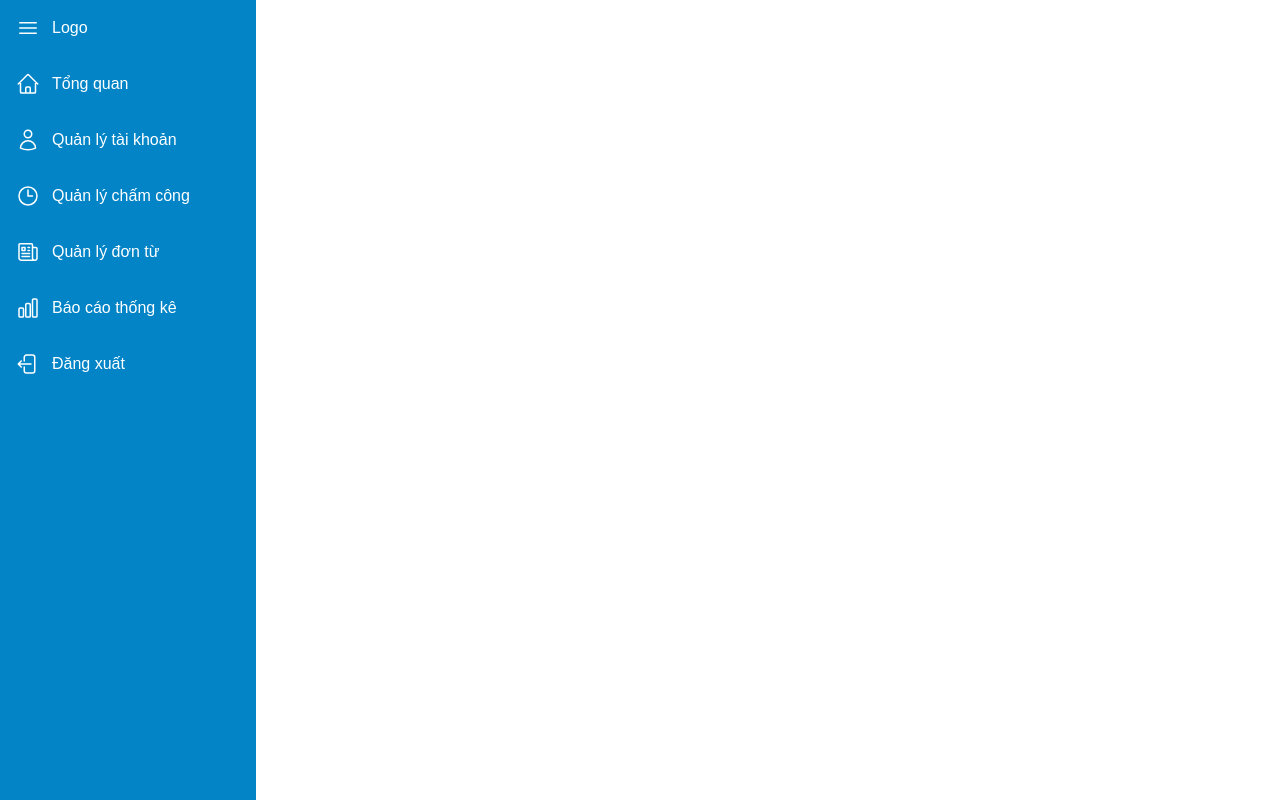
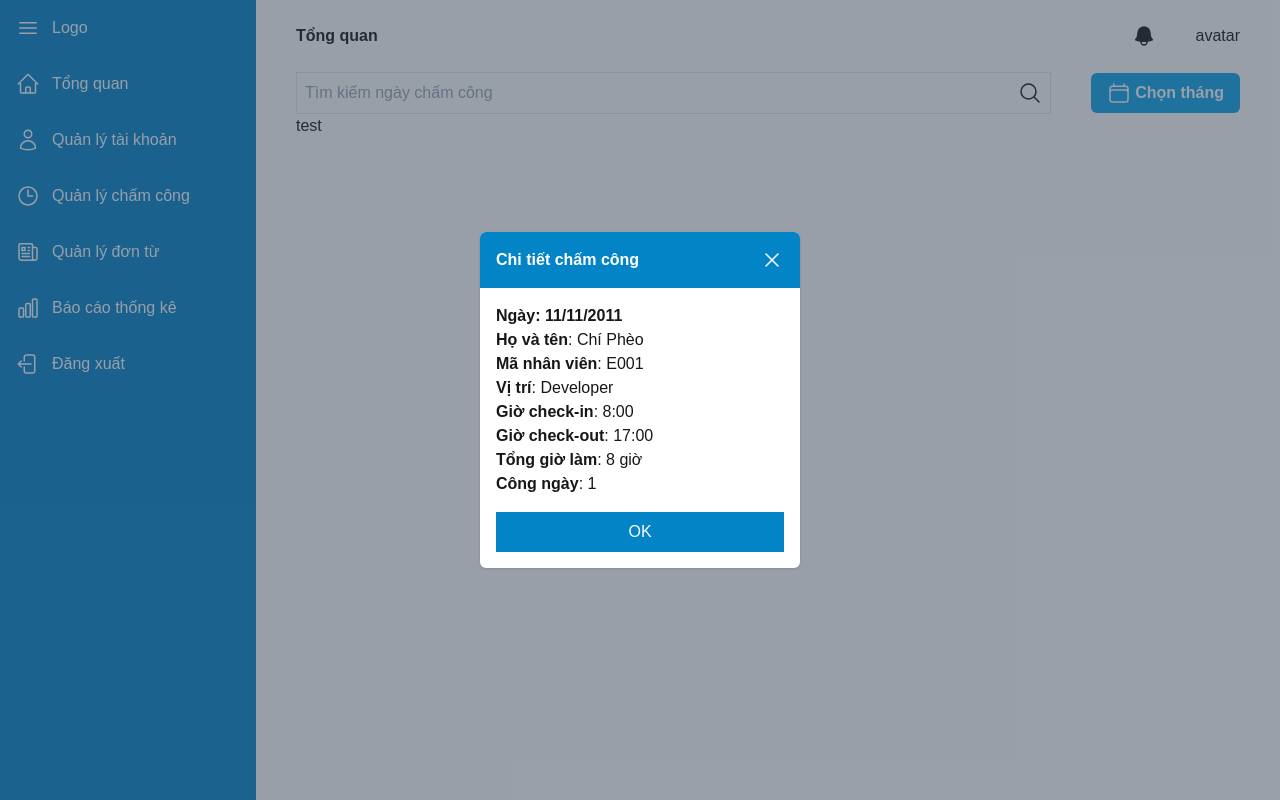
Before and after one commit to sinhnguyen777/time-tracking-web, a Next.js app: page /home in a window 1280 px wide. Built offline with nearby package versions, Linux system fonts and the light colour scheme.

Commit message:
feat: add calendar popup

```diff
--- a/package.json
+++ b/package.json
@@ -17,7 +17,9 @@
     "prepare": "husky"
   },
   "dependencies": {
+    "@ant-design/cssinjs": "^1.22.0",
     "@reduxjs/toolkit": "^2.3.0",
+    "antd": "^5.22.1",
     "eslint-config-prettier": "^9.1.0",
     "eslint-plugin-prettier": "^5.2.1",
     "next": "15.0.2",
--- /dev/null
+++ b/src/components/calendar/index.tsx
@@ -0,0 +1,5 @@
+const Calendar = () => {
+  return <div>test</div>;
+};
+
+export default Calendar;
--- a/src/components/layout/icon-list.ts
+++ b/src/components/layout/icon-list.ts
@@ -1,13 +1,28 @@
-const IconList = {
-  Home: "m2.25 12 8.954-8.955c.44-.439 1.152-.439 1.591 0L21.75 12M4.5 9.75v10.125c0 .621.504 1.125 1.125 1.125H9.75v-4.875c0-.621.504-1.125 1.125-1.125h2.25c.621 0 1.125.504 1.125 1.125V21h4.125c.621 0 1.125-.504 1.125-1.125V9.75M8.25 21h8.25",
-  User: "M15.75 6a3.75 3.75 0 1 1-7.5 0 3.75 3.75 0 0 1 7.5 0ZM4.501 20.118a7.5 7.5 0 0 1 14.998 0A17.933 17.933 0 0 1 12 21.75c-2.676 0-5.216-.584-7.499-1.632Z",
-  Clock: "M12 6v6h4.5m4.5 0a9 9 0 1 1-18 0 9 9 0 0 1 18 0Z",
-  Calendar:
-    "M12 7.5h1.5m-1.5 3h1.5m-7.5 3h7.5m-7.5 3h7.5m3-9h3.375c.621 0 1.125.504 1.125 1.125V18a2.25 2.25 0 0 1-2.25 2.25M16.5 7.5V18a2.25 2.25 0 0 0 2.25 2.25M16.5 7.5V4.875c0-.621-.504-1.125-1.125-1.125H4.125C3.504 3.75 3 4.254 3 4.875V18a2.25 2.25 0 0 0 2.25 2.25h13.5M6 7.5h3v3H6v-3Z",
-  Statistic:
-    "M3 13.125C3 12.504 3.504 12 4.125 12h2.25c.621 0 1.125.504 1.125 1.125v6.75C7.5 20.496 6.996 21 6.375 21h-2.25A1.125 1.125 0 0 1 3 19.875v-6.75ZM9.75 8.625c0-.621.504-1.125 1.125-1.125h2.25c.621 0 1.125.504 1.125 1.125v11.25c0 .621-.504 1.125-1.125 1.125h-2.25a1.125 1.125 0 0 1-1.125-1.125V8.625ZM16.5 4.125c0-.621.504-1.125 1.125-1.125h2.25C20.496 3 21 3.504 21 4.125v15.75c0 .621-.504 1.125-1.125 1.125h-2.25a1.125 1.125 0 0 1-1.125-1.125V4.125Z",
-  LogOut:
-    "M8.25 9V5.25A2.25 2.25 0 0 1 10.5 3h6a2.25 2.25 0 0 1 2.25 2.25v13.5A2.25 2.25 0 0 1 16.5 21h-6a2.25 2.25 0 0 1-2.25-2.25V15m-3 0-3-3m0 0 3-3m-3 3H15",
-};
+const IconList = [
+  {
+    title: "Tổng quan",
+    icon: "m2.25 12 8.954-8.955c.44-.439 1.152-.439 1.591 0L21.75 12M4.5 9.75v10.125c0 .621.504 1.125 1.125 1.125H9.75v-4.875c0-.621.504-1.125 1.125-1.125h2.25c.621 0 1.125.504 1.125 1.125V21h4.125c.621 0 1.125-.504 1.125-1.125V9.75M8.25 21h8.25",
+  },
+  {
+    title: "Quản lý tài khoản",
+    icon: "M15.75 6a3.75 3.75 0 1 1-7.5 0 3.75 3.75 0 0 1 7.5 0ZM4.501 20.118a7.5 7.5 0 0 1 14.998 0A17.933 17.933 0 0 1 12 21.75c-2.676 0-5.216-.584-7.499-1.632Z",
+  },
+  {
+    title: "Quản lý chấm công",
+    icon: "M12 6v6h4.5m4.5 0a9 9 0 1 1-18 0 9 9 0 0 1 18 0Z",
+  },
+  {
+    title: "Quản lý đơn từ",
+    icon: "M12 7.5h1.5m-1.5 3h1.5m-7.5 3h7.5m-7.5 3h7.5m3-9h3.375c.621 0 1.125.504 1.125 1.125V18a2.25 2.25 0 0 1-2.25 2.25M16.5 7.5V18a2.25 2.25 0 0 0 2.25 2.25M16.5 7.5V4.875c0-.621-.504-1.125-1.125-1.125H4.125C3.504 3.75 3 4.254 3 4.875V18a2.25 2.25 0 0 0 2.25 2.25h13.5M6 7.5h3v3H6v-3Z",
+  },
+  {
+    title: "Báo cáo thống kê",
+    icon: "M3 13.125C3 12.504 3.504 12 4.125 12h2.25c.621 0 1.125.504 1.125 1.125v6.75C7.5 20.496 6.996 21 6.375 21h-2.25A1.125 1.125 0 0 1 3 19.875v-6.75ZM9.75 8.625c0-.621.504-1.125 1.125-1.125h2.25c.621 0 1.125.504 1.125 1.125v11.25c0 .621-.504 1.125-1.125 1.125h-2.25a1.125 1.125 0 0 1-1.125-1.125V8.625ZM16.5 4.125c0-.621.504-1.125 1.125-1.125h2.25C20.496 3 21 3.504 21 4.125v15.75c0 .621-.504 1.125-1.125 1.125h-2.25a1.125 1.125 0 0 1-1.125-1.125V4.125Z",
+  },
+  {
+    title: "Đăng xuất",
+    icon: "M8.25 9V5.25A2.25 2.25 0 0 1 10.5 3h6a2.25 2.25 0 0 1 2.25 2.25v13.5A2.25 2.25 0 0 1 16.5 21h-6a2.25 2.25 0 0 1-2.25-2.25V15m-3 0-3-3m0 0 3-3m-3 3H15",
+  },
+];
 
 export default IconList;
--- a/src/components/layout/index.tsx
+++ b/src/components/layout/index.tsx
@@ -1,8 +1,14 @@
+import React, { ReactNode } from "react";
 import SidebarItem from "./sidebar-item";
 import IconList from "./icon-list";
 
-const Sidebar = () => {
+interface Props {
+  children: ReactNode;
+}
+
+const Layout: React.FC<Props> = ({ children }) => {
   return (
+    <div className="flex">
       <div className="bg-sky-600 w-1/5 text-white h-lvh [&_i]:mr-3">
         <div className="flex p-4 [&>*]:cursor-pointer">
           <i>
@@ -23,16 +29,17 @@ const Sidebar = () => {
           </i>
           <div>Logo</div>
         </div>
-      <ul className="">
-        <SidebarItem title="Tổng quan" icon={IconList.Home} />
-        <SidebarItem title="Quản lý tài khoản" icon={IconList.User} />
-        <SidebarItem title="Quản lý chấm công" icon={IconList.Clock} />
-        <SidebarItem title="Quản lý đơn từ" icon={IconList.Calendar} />
-        <SidebarItem title="Báo cáo thống kê" icon={IconList.Statistic} />
-        <SidebarItem title="Đăng xuất" icon={IconList.LogOut} />
+        <ul>
+          {IconList.map((item, index) => {
+            return (
+              <SidebarItem title={item.title} icon={item.icon} key={index} />
+            );
+          })}
         </ul>
+      </div>
+      <main className="w-4/5 px-10">{children}</main>
     </div>
   );
 };
 
-export default Sidebar;
+export default Layout;
--- /dev/null
+++ b/src/components/layout/menu.tsx
@@ -0,0 +1,27 @@
+interface Props {
+  title: string;
+}
+const Menu: React.FC<Props> = ({ title }) => {
+  return (
+    <nav className="flex [&>*]:py-6 justify-center items-center">
+      <h1 className="font-bold flex-1">{title}</h1>
+      <button type="button" className="ml-10">
+        <svg
+          xmlns="http://www.w3.org/2000/svg"
+          viewBox="0 0 24 24"
+          fill="currentColor"
+          className="size-6"
+        >
+          <path
+            fillRule="evenodd"
+            d="M5.25 9a6.75 6.75 0 0 1 13.5 0v.75c0 2.123.8 4.057 2.118 5.52a.75.75 0 0 1-.297 1.206c-1.544.57-3.16.99-4.831 1.243a3.75 3.75 0 1 1-7.48 0 24.585 24.585 0 0 1-4.831-1.244.75.75 0 0 1-.298-1.205A8.217 8.217 0 0 0 5.25 9.75V9Zm4.502 8.9a2.25 2.25 0 1 0 4.496 0 25.057 25.057 0 0 1-4.496 0Z"
+            clipRule="evenodd"
+          />
+        </svg>
+      </button>
+      <div className="ml-10">avatar</div>
+    </nav>
+  );
+};
+
+export default Menu;
--- /dev/null
+++ b/src/components/popup/calendar-popup/index.tsx
@@ -0,0 +1,62 @@
+const TimeKeepingDetails = () => {
+  return (
+    <div className="absolute w-full h-full top-0 left-0 bg-slate-700 bg-opacity-50">
+      <div className="w-1/4 shadow rounded-md absolute top-1/2 left-1/2 bg-white -translate-x-1/2 -translate-y-1/2">
+        <div className="p-4 rounded-t-md font-bold flex bg-sky-600 text-white justify-between items-center">
+          <div>Chi tiết chấm công</div>
+          <div>
+            <button className="flex items-center">
+              <svg
+                xmlns="http://www.w3.org/2000/svg"
+                fill="none"
+                viewBox="0 0 24 24"
+                strokeWidth={1.5}
+                stroke="currentColor"
+                className="size-6"
+              >
+                <path
+                  strokeLinecap="round"
+                  strokeLinejoin="round"
+                  d="M6 18 18 6M6 6l12 12"
+                />
+              </svg>
+            </button>
+          </div>
+        </div>
+        <div className="[&_span]:font-bold p-4">
+          <div>
+            <span>Ngày: 11/11/2011</span>
+          </div>
+          <div>
+            <span>Họ và tên</span>: Chí Phèo
+          </div>
+          <div>
+            <span>Mã nhân viên</span>: E001
+          </div>
+          <div>
+            <span>Vị trí</span>: Developer
+          </div>
+          <div>
+            <span>Giờ check-in</span>: 8:00
+          </div>
+          <div>
+            <span>Giờ check-out</span>: 17:00
+          </div>
+          <div>
+            <span>Tổng giờ làm</span>: 8 giờ
+          </div>
+          <div>
+            <span>Công ngày</span>: 1
+          </div>
+        </div>
+        <div className="px-4 pb-4">
+          <button type="button" className="bg-sky-600 text-white w-full py-2">
+            OK
+          </button>
+        </div>
+      </div>
+    </div>
+  );
+};
+
+export default TimeKeepingDetails;
--- a/src/pages/home/index.tsx
+++ b/src/pages/home/index.tsx
@@ -1,7 +1,69 @@
-import Sidebar from "@/components/layout";
+import Calendar from "@/components/calendar";
+import Layout from "@/components/layout";
+import Menu from "@/components/layout/menu";
+import TimeKeepingDetails from "@/components/popup/calendar-popup";
 
 const Test = () => {
-  return <Sidebar />;
+  return (
+    <Layout>
+      <Menu title="Tổng quan" />
+      <div>
+        <div className="flex justify-center items-center">
+          <div className="flex flex-1 mr-10 border">
+            <div className="flex-1">
+              <input
+                type="text"
+                className="w-full outline-none py-2 pl-2"
+                placeholder="Tìm kiếm ngày chấm công"
+              />
+            </div>
+            <button className="flex justify-center items-center p-2">
+              <svg
+                xmlns="http://www.w3.org/2000/svg"
+                fill="none"
+                viewBox="0 0 24 24"
+                strokeWidth={1.5}
+                stroke="currentColor"
+                className="size-6"
+              >
+                <path
+                  strokeLinecap="round"
+                  strokeLinejoin="round"
+                  d="m21 21-5.197-5.197m0 0A7.5 7.5 0 1 0 5.196 5.196a7.5 7.5 0 0 0 10.607 10.607Z"
+                />
+              </svg>
+            </button>
+          </div>
+          <div className="font-bold">
+            <button
+              type="button"
+              className="flex bg-sky-500 text-white rounded-md px-4 py-2"
+            >
+              <i className="mr-1">
+                <svg
+                  xmlns="http://www.w3.org/2000/svg"
+                  fill="none"
+                  viewBox="0 0 24 24"
+                  strokeWidth={1.5}
+                  stroke="currentColor"
+                  className="size-6"
+                >
+                  <path
+                    strokeLinecap="round"
+                    strokeLinejoin="round"
+                    d="M6.75 3v2.25M17.25 3v2.25M3 18.75V7.5a2.25 2.25 0 0 1 2.25-2.25h13.5A2.25 2.25 0 0 1 21 7.5v11.25m-18 0A2.25 2.25 0 0 0 5.25 21h13.5A2.25 2.25 0 0 0 21 18.75m-18 0v-7.5A2.25 2.25 0 0 1 5.25 9h13.5A2.25 2.25 0 0 1 21 11.25v7.5"
+                  />
+                </svg>
+              </i>
+              Chọn tháng
+            </button>
+          </div>
+        </div>
+        <Calendar />
+        <TimeKeepingDetails />
+      </div>
+    </Layout>
+  );
 };
 
 export default Test;
```
Also changed, not shown: src/pages/login/index.tsx (+41 -9 lines), 1 other file (tests, documents, lock files or other folders). Lines whose indentation alone changed are shown as unchanged.
